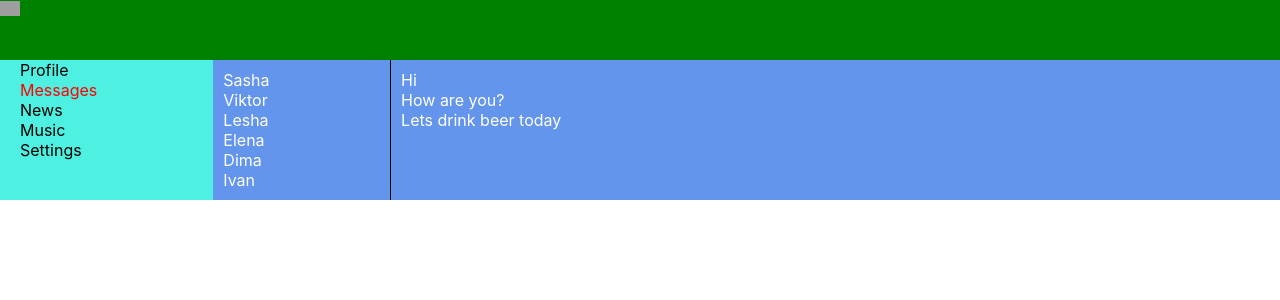
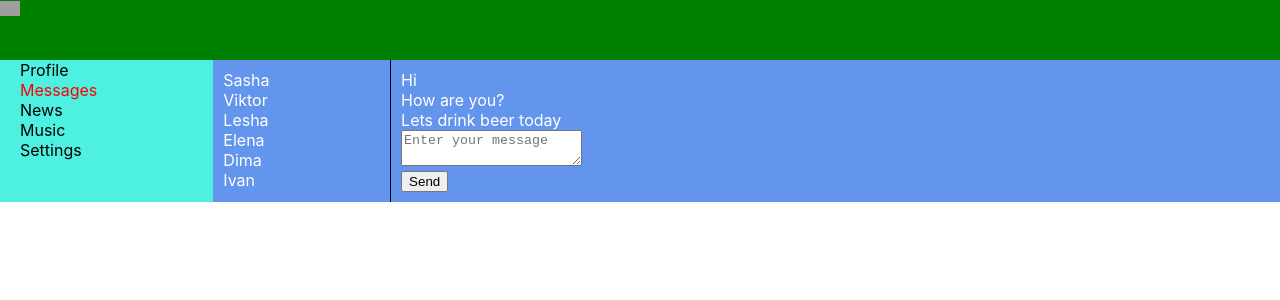
Before and after one commit to yan1122/Social-Network, a React (Create React App) app: page /dialogs in a window 1280 px wide. Shown: the top 300 px of the page. Built offline with nearby package versions, Linux system fonts and the light colour scheme; grey boxes are pictures that could not be loaded.

Commit message:
Reducers

```diff
--- a/src/App.tsx
+++ b/src/App.tsx
@@ -26,7 +26,7 @@ function App(props:AppPropsType) {
       <NavBar />
       <div className='content'>
       <Route path='/profile' render={() => <Profile dispatch={props.dispatch} ProfilePage={props.state.ProfilePage} />} />
-      <Route path='/dialogs' render={() => <Dialogs dialogsData={props.state.DialogsPage.dialogsData} messagesData={props.state.DialogsPage.messagesData} />} />
+      <Route path='/dialogs' render={() => <Dialogs dispatch={props.dispatch} DialogsPage={props.state.DialogsPage} />} />
       <Route path='/news' render={() => <News />} />
       <Route path='/music' render={() => <Music />} />
       <Route path='/settings' render={() => <Settings />} />
--- a/src/Components/Dialogs/Dialogs.tsx
+++ b/src/Components/Dialogs/Dialogs.tsx
@@ -1,15 +1,16 @@
-import React from 'react';
+import React, {ChangeEvent} from 'react';
 import { NavLink } from 'react-router-dom';
 import { v1 } from 'uuid';
 import s from './Dialogs.module.css'
 import DialogItem from './DialogsItem/DialogsItem';
 import Message from './Message/Message';
+import {DialogsPageType, SendMessageActionCreator, UpdateNewMessageTextActionCreator} from "../../Redux/State";
 
 
 
 type DialogsPropsType ={
-    dialogsData:Array<DialogsDataType>
-    messagesData:Array<MessagesDataType>
+    DialogsPage:DialogsPageType
+    dispatch:(action:any) => void
 }
 
 export type DialogsDataType ={
@@ -27,8 +28,15 @@ message:string
 
 const Dialogs = (props:DialogsPropsType) => {
 
-    let dialogsElement = props.dialogsData.map((d:DialogsDataType) => <DialogItem name={d.name} id={d.id} />)
-    let messagesElement = props.messagesData.map((m:MessagesDataType) => <Message message={m.message} />)
+    let dialogsElement = props.DialogsPage.dialogsData.map((d:DialogsDataType) => <DialogItem name={d.name} id={d.id} />)
+    let messagesElement = props.DialogsPage.messagesData.map((m:MessagesDataType) => <Message message={m.message} />)
+    let newMessageText = props.DialogsPage.newMessageText
+    let onSendMessageClick = () => {
+        props.dispatch(SendMessageActionCreator())
+    }
+    let onNewMessageChange = (e:ChangeEvent<HTMLTextAreaElement>) => {
+        props.dispatch(UpdateNewMessageTextActionCreator(e.currentTarget.value))
+    }
 
     return (
         <div className={s.dialogs}>
@@ -36,7 +44,11 @@ const Dialogs = (props:DialogsPropsType) => {
                 {dialogsElement}
             </div>
             <div className={s.messages}>
-                {messagesElement}
+                <div>{messagesElement}</div>
+                <div>
+                    <div><textarea value={newMessageText} onChange={onNewMessageChange} placeholder={'Enter your message'}></textarea></div>
+                    <div><button onClick={onSendMessageClick}>Send</button></div>
+                </div>
             </div>
         </div>
     )
--- a/src/Components/Profile/MyPosts/MyPosts.tsx
+++ b/src/Components/Profile/MyPosts/MyPosts.tsx
@@ -1,6 +1,6 @@
 import React from 'react';
 import { v1 } from 'uuid';
-import { addPostActionCreater, UpdateNewPostTextActionCreater } from '../../../Redux/State';
+import { addPostActionCreator, UpdateNewPostTextActionCreator } from '../../../Redux/State';
 import s from './MyPosts.module.css'
 import Post from './Post/Post';
 import PostPropsType from './Post/Post'
@@ -26,17 +26,17 @@ const MyPosts = (props:MyPostsPropsType) => {
   let addPost = () => {
     let text =  newPostElement.current?.value
     if (text) {
-    props.dispatch(addPostActionCreater())
+    props.dispatch(addPostActionCreator())
     }
   }
 
   let updateNewPostText = () => {
     let NewText = newPostElement.current?.value
     if(NewText) {
-    props.dispatch(UpdateNewPostTextActionCreater(NewText))
+    props.dispatch(UpdateNewPostTextActionCreator(NewText))
     }
     else {
-      props.dispatch(UpdateNewPostTextActionCreater(''))
+      props.dispatch(UpdateNewPostTextActionCreator(''))
     }
   }
 
--- /dev/null
+++ b/src/Redux/DialogsReducer.ts
@@ -0,0 +1,17 @@
+import {v1} from "uuid";
+
+
+export const DialogsReducer = (state: any, action: any) => {
+    switch(action.type) {
+        case "UPDATE-NEW-MESSAGE-TEXT" :
+            state.newMessageText = action.body
+            return state
+
+        case "SEND-MESSAGE" :
+            let body = state.newMessageText
+            state.newMessageText = ''
+            state.messagesData.push({message: body, id: v1()})
+            return(state)
+        default:return state
+    }
+}
--- /dev/null
+++ b/src/Redux/ProfileReducer.ts
@@ -0,0 +1,21 @@
+import {v1} from "uuid";
+
+
+export const ProfileReducer = (state: any, action: any) => {
+    switch (action.type) {
+
+        case 'ADD-POST':
+            let newPost = {message: state.newPostText, id: v1(), likesCount: 0}
+            state.posts.push(newPost)
+            return(state)
+
+        case 'UPDATE-NEW-POST-TEXT' :
+            state.newPostText = action.NewText
+            return state
+
+        default:return state
+    }
+
+
+    return state
+}
--- /dev/null
+++ b/src/Redux/SideBarReducer.ts
@@ -0,0 +1,4 @@
+export const SideBarReducer = (state:any,action:any) => {
+
+    return(state)
+}
--- a/src/Redux/State.ts
+++ b/src/Redux/State.ts
@@ -1,90 +1,104 @@
-import { MessagesDataType } from './../Components/Dialogs/Dialogs';
-import { v1 } from "uuid"
-import { DialogsDataType } from "../Components/Dialogs/Dialogs"
-import { postsType } from "../Components/Profile/MyPosts/MyPosts"
+import {MessagesDataType} from './../Components/Dialogs/Dialogs';
+import {v1} from "uuid"
+import {DialogsDataType} from "../Components/Dialogs/Dialogs"
+import {postsType} from "../Components/Profile/MyPosts/MyPosts"
+import {ProfileReducer} from "./ProfileReducer";
+import {DialogsReducer} from "./DialogsReducer";
+import {SideBarReducer} from "./SideBarReducer";
 
 export type StoreType = {
-    _state:StateType
-    _callSubscriber:() => void
-    getState:()=>StateType
-    subscriber:(observer:()=>void) => void
-    dispatch:(action:any) => void
+    _state: StateType
+    _callSubscriber: () => void
+    getState: () => StateType
+    subscriber: (observer: () => void) => void
+    dispatch: (action: any) => void
 }
 
-export type ProfilePageType ={
-    posts:Array<postsType>
-    newPostText:string
+export type ProfilePageType = {
+    posts: Array<postsType>
+    newPostText: string
 }
 
-type DialogsPageType ={
-    dialogsData:Array<DialogsDataType>
-    messagesData:Array<MessagesDataType>
+export type DialogsPageType = {
+    dialogsData: Array<DialogsDataType>
+    messagesData: Array<MessagesDataType>
+    newMessageText:string
 }
 
-export type StateType ={
-ProfilePage:ProfilePageType
-DialogsPage:DialogsPageType
+export type StateType = {
+    ProfilePage: ProfilePageType
+    DialogsPage: DialogsPageType
+    SideBar:any
 }
 
-let store:StoreType = {
- _state:{
-    ProfilePage:{
-    posts:[
-        {message:'Я русский' , id:v1(),likesCount:12},
-        {message:'I am not Russian' , id:v1(),likesCount:1},
-        {message:'I am learn React' , id:v1(),likesCount:23},
+let store: StoreType = {
+    _state: {
+        ProfilePage: {
+            posts: [
+                {message: 'Я русский', id: v1(), likesCount: 12},
+                {message: 'I am not Russian', id: v1(), likesCount: 1},
+                {message: 'I am learn React', id: v1(), likesCount: 23},
             ],
             newPostText: ''
         },
 
-    DialogsPage:{
-    dialogsData:[
-        { id: v1(), name: 'Sasha' },
-        { id: v1(), name: 'Viktor' },
-        { id: v1(), name: 'Lesha' },
-        { id: v1(), name: 'Elena' },
-        { id: v1(), name: 'Dima' },
-        { id: v1(), name: 'Ivan' }
+        DialogsPage: {
+            dialogsData: [
+                {id: v1(), name: 'Sasha'},
+                {id: v1(), name: 'Viktor'},
+                {id: v1(), name: 'Lesha'},
+                {id: v1(), name: 'Elena'},
+                {id: v1(), name: 'Dima'},
+                {id: v1(), name: 'Ivan'}
             ],
-    messagesData:[
-        {message:'Hi',id:v1()},
-        {message:'How are you?',id:v1()},
-        {message:'Lets drink beer today',id:v1()}
-      ]}
+            messagesData: [
+                {message: 'Hi', id: v1()},
+                {message: 'How are you?', id: v1()},
+                {message: 'Lets drink beer today', id: v1()}
+            ],
+            newMessageText:''
         },
-_callSubscriber(){
+
+        SideBar:{}
+    },
+
+    _callSubscriber() {
         console.log('State changed')
     },
 
+    getState() {
+        return (this._state)
+    },
 
-getState () {
-    return(this._state)
-},
-subscriber (observer:()=>void) {
+    subscriber(observer: () => void) {
         this._callSubscriber = observer
     },
 
-dispatch(action:any) {
-if(action.type === 'ADD-POST'){
-    let newPost = {message:this._state.ProfilePage.newPostText,id:v1(),likesCount:0}
-        this._state.ProfilePage.posts.push(newPost)
-        this._callSubscriber()
-}
+    dispatch(action: any) {
 
-else if(action.type === 'UPDATE-NEW-POST-TEXT'){
-    this._state.ProfilePage.newPostText=action.NewText
+        ProfileReducer(this._state.ProfilePage,action)
+        DialogsReducer(this._state.DialogsPage,action)
+        SideBarReducer(this._state.SideBar,action)
             this._callSubscriber()
         }
     }
+
+
+export const addPostActionCreator = () => {
+    return {type: 'ADD-POST'}
 }
 
-export const addPostActionCreater =() => {
-    return{type:'ADD-POST'}
+export const UpdateNewPostTextActionCreator = (NewText: string) => {
+    return {type: 'UPDATE-NEW-POST-TEXT', NewText: NewText}
 }
 
-export const UpdateNewPostTextActionCreater = (NewText:string) =>{
-  return{type:'UPDATE-NEW-POST-TEXT',NewText:NewText}
+export const UpdateNewMessageTextActionCreator = (body:string) => {
+    return {type: 'UPDATE-NEW-MESSAGE-TEXT', body:body}
 }
 
-  const test = 1
+export const SendMessageActionCreator = () => {
+    return {type: 'SEND-MESSAGE'}
+}
+
+
 export default store
```
Also changed, not shown: 1 other file (tests, documents, lock files or other folders). Lines whose indentation alone changed are shown as unchanged.
